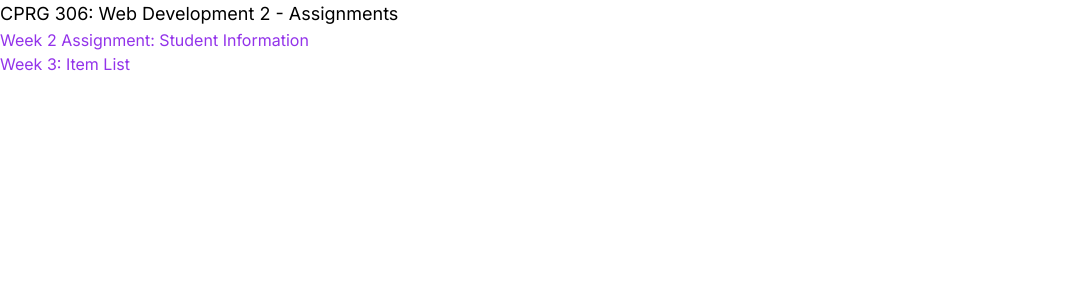
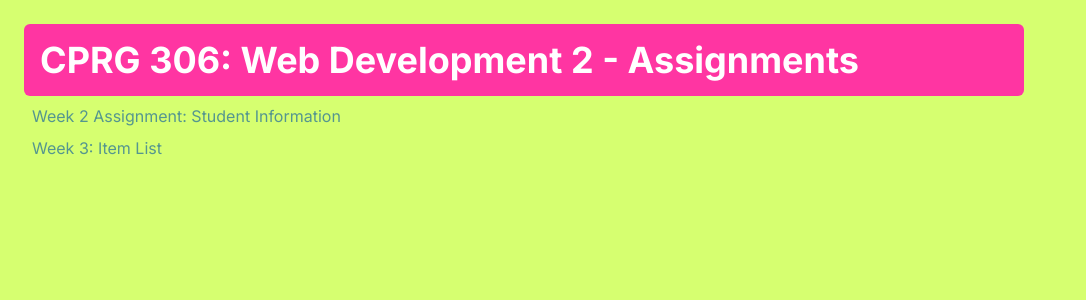
Before and after one commit to nataliey16/cprg306-assignments, a Next.js app: page / in a window 1280 px wide. Shown: the top 300 px of the page, without its empty margins (0-1086 px from the left). Built offline with nearby package versions, Linux system fonts and the light colour scheme.

Commit message:
Add css to routes

```diff
--- a/app/layout.js
+++ b/app/layout.js
@@ -11,7 +11,7 @@ export const metadata = {
 export default function RootLayout({ children }) {
   return (
     <html lang="en">
-      <body className={inter.className}>{children}</body>
+      <body className={`${inter.className} bg-[#d6ff70] `}>{children}</body>
     </html>
   );
 }
--- a/app/page.js
+++ b/app/page.js
@@ -1,11 +1,13 @@
 import Link from "next/link";
 
-const LINK_STYLES = "flex flex-col text-purple-600 hover:underline";
+const LINK_STYLES = "flex flex-col text-[#55968F] hover:underline m-2";
 
 export default function Home() {
   return (
-    <main className="text-centre">
-      <h1 className="text-lg">CPRG 306: Web Development 2 - Assignments</h1>
+    <main className="text-start m-6 max-w-[1000px]">
+      <h1 className="text-4xl font-bold bg-[#ff35a2] p-4 rounded-md text-white">
+        CPRG 306: Web Development 2 - Assignments
+      </h1>
       <Link className={LINK_STYLES} href="week-2">
         Week 2 Assignment: Student Information
       </Link>
--- a/app/week-3/item.js
+++ b/app/week-3/item.js
@@ -1,4 +1,5 @@
-const LIST_STYLES = "capitalize m-4";
+const LIST_STYLES =
+  "capitalize m-4 bg-[#ff35a2] rounded-lg p-4 text-white max-w-[300px]";
 
 const Item = ({ name, quantity, category }) => {
   return (
--- a/app/week-3/page.js
+++ b/app/week-3/page.js
@@ -4,7 +4,7 @@ import ItemList from "./item-list";
 const Page = () => {
   return (
     <div>
-      <h1>Shopping List</h1>
+      <h1 className="m-4 text-bold text-4xl">Shopping List</h1>
       <ItemList />
     </div>
   );
```
